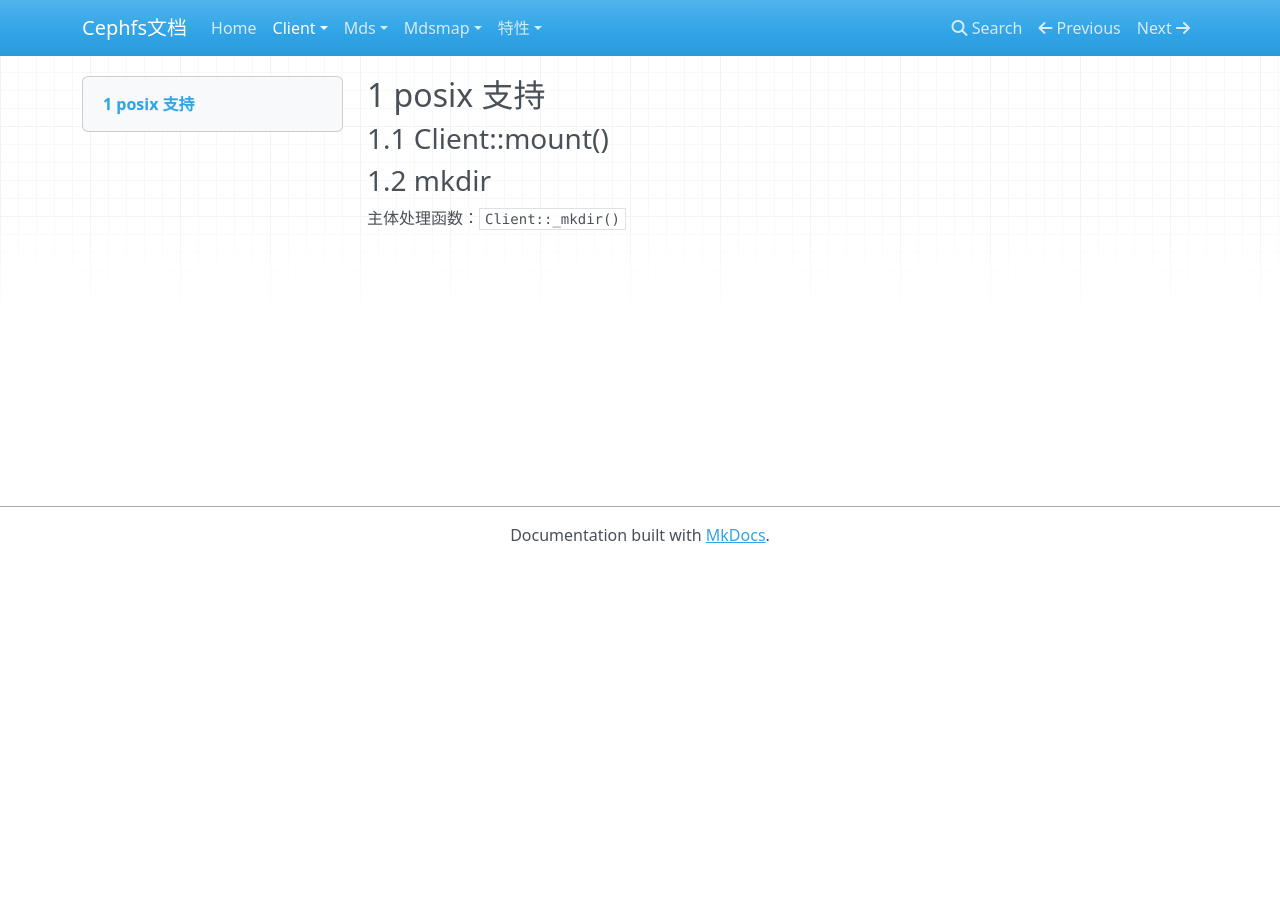
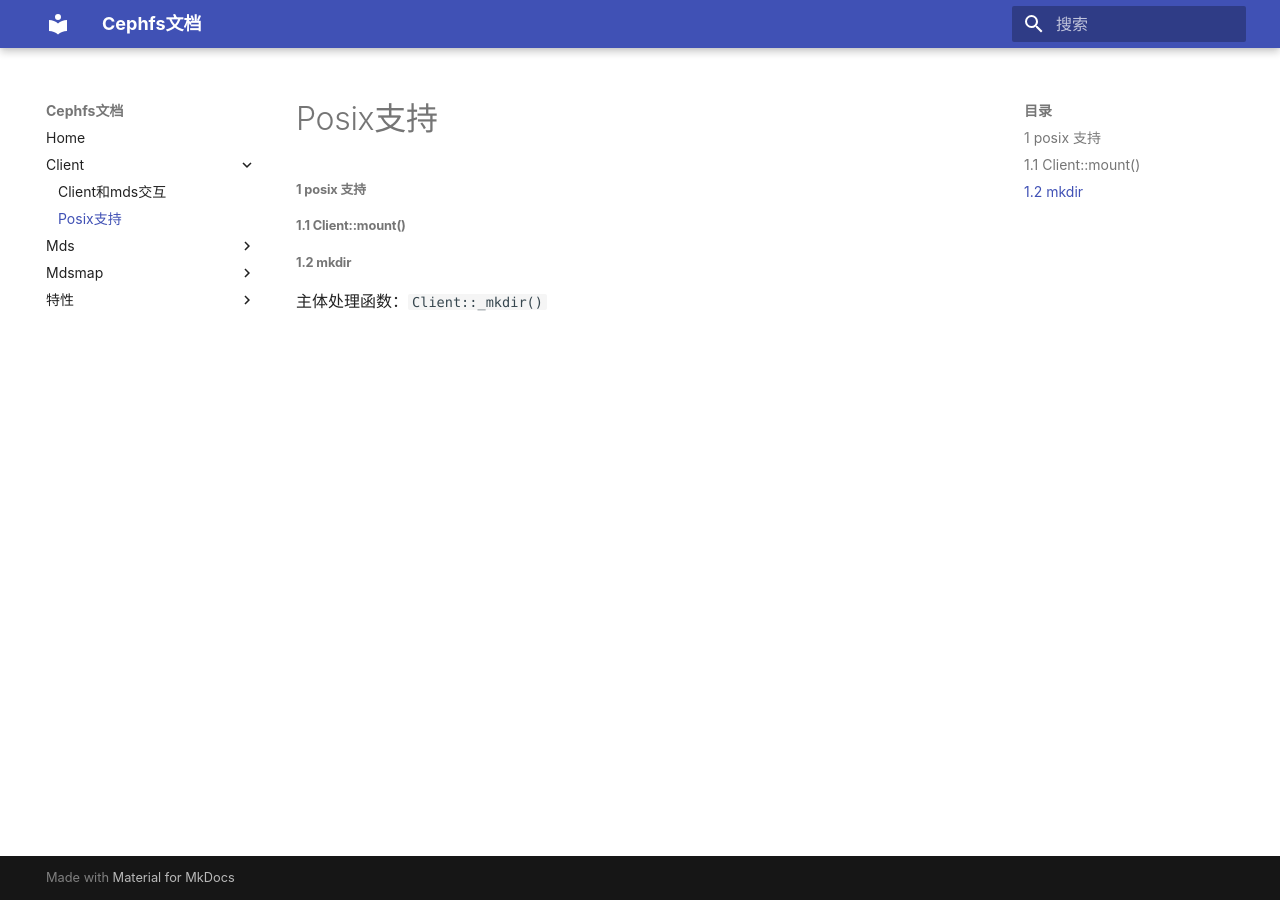
Before and after one commit to iamlnp/cephfs.doc, an MkDocs documentation site: the page built from docs/client/posix支持.md, in a window 1280 px wide. Built offline with MkDocs 1.6.1 and Material for MkDocs 9.7.7, drawn with Linux system fonts in a browser that asks for light colours; nearby versions of some CDN libraries.

Commit message:
支持mermaid

```diff
--- a/mkdocs.yml
+++ b/mkdocs.yml
@@ -1,10 +1,17 @@
 site_name: Cephfs文档
+# 👇 换成这个主题，Mermaid 原生支持，不用加任何 JS
+theme:
+  name: material
+  language: zh
+  font: false
+
 plugins:
   - search
 
+# 👇 核心：自动导航用文件名，不提取一级标题 + Mermaid 支持
 markdown_extensions:
   - toc:
-      baselevel: 2  # 强制不提取 # 作为页面标题
+      baselevel: 9        # 强制不提取 # 作为导航名，导航用文件名
   - pymdownx.superfences:
       custom_fences:
         - name: mermaid
--- a/requirements.txt
+++ b/requirements.txt
@@ -1,2 +1,3 @@
-mkdocs>=1.5.0
-mkdocs-material>=9.0.0
+mkdocs>=1.6.0
+mkdocs-material>=9.5.0
+pymdown-extensions>=10.0
```
